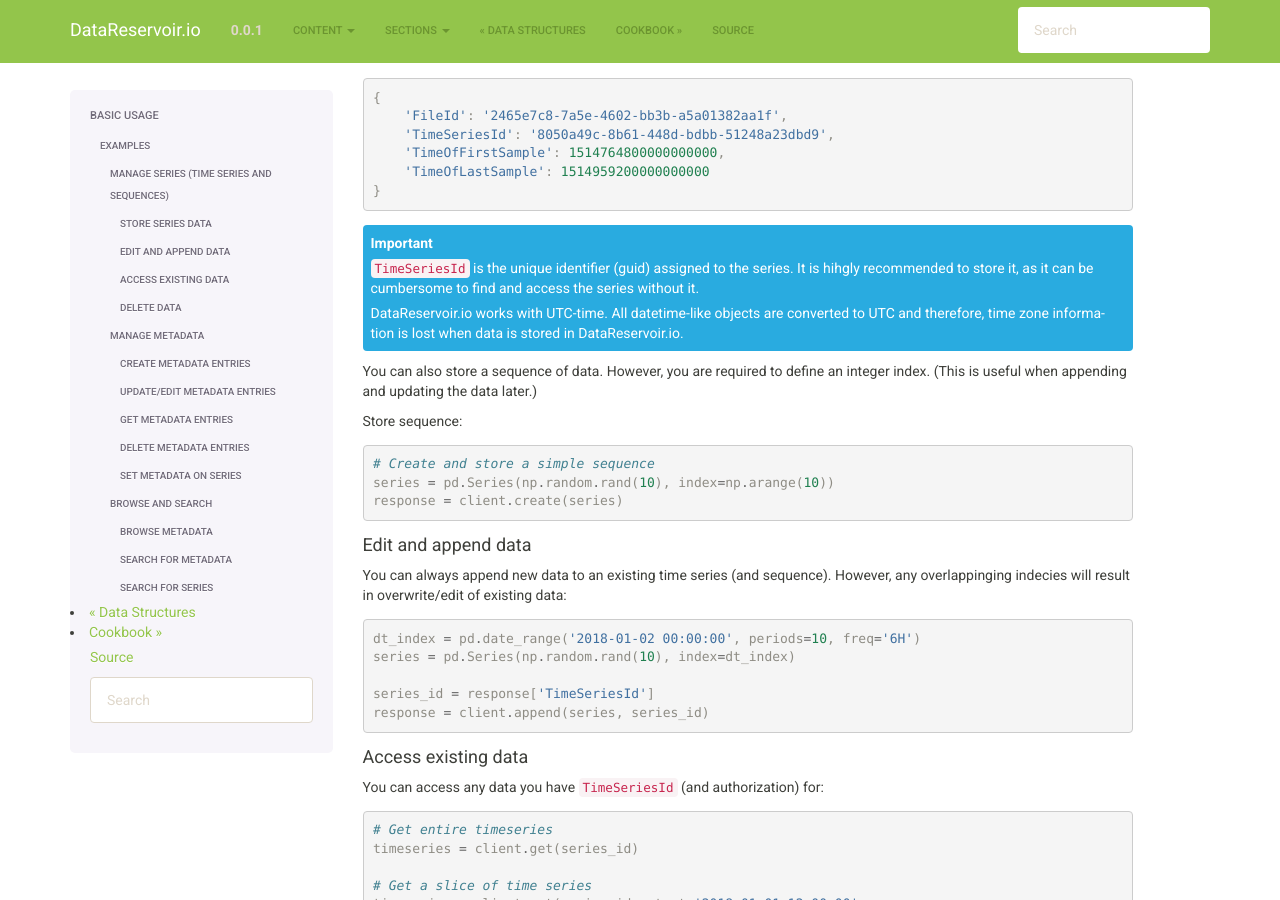
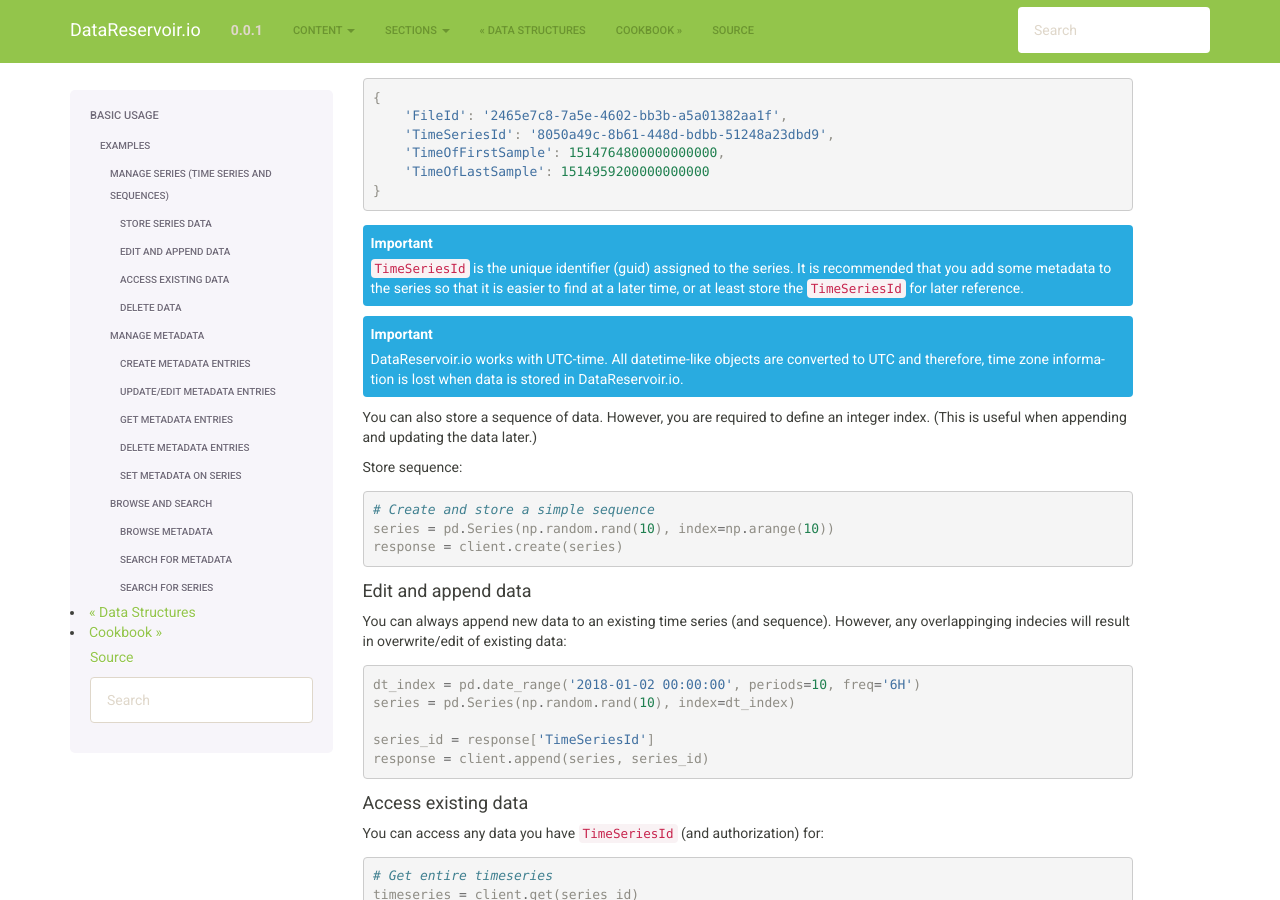
Before and after one commit to 4Subsea/drio-python, a Sphinx documentation site: the page built from docs/basic_usage.rst, in a window 1280 px wide and 900 px high, scrolled down 1047 px. Built offline with Sphinx 7.4.7, drawn with Linux system fonts in a browser that asks for light colours.

Commit message:
doc: minor changes to "basic usage" and "getting started"

```diff
--- a/docs/basic_usage.rst
+++ b/docs/basic_usage.rst
@@ -68,8 +68,10 @@
 .. important::
 
     ``TimeSeriesId`` is the unique identifier (guid) assigned to the series.
-    It is hihgly recommended to store it, as it can be cumbersome to find and
-    access the series without it.
+    It is recommended that you :ref:`add some metadata to the series <set-metadata-on-series>` so that it is
+    easier to find at a later time, or at least store the ``TimeSeriesId`` for later reference.
+
+.. important::
 
     `DataReservoir.io`_ works with UTC-time. All datetime-like objects are
     converted to UTC and therefore, time zone information is lost when data is
@@ -169,6 +171,8 @@
     client.metadata_delete(metadata_id)
 
 
+.. _set-metadata-on-series:
+
 Set metadata on series
 ----------------------
 You can assign metadata on series from existing metadata entries or just create
--- a/docs/getting_started.rst
+++ b/docs/getting_started.rst
@@ -2,7 +2,7 @@
 Getting Started
 ###############
 
-Security: Authentication and authorization
+Authentication and authorization
 ******************************************
 
 Your data may be your most valued treasure and security is no laughing matter!
```
